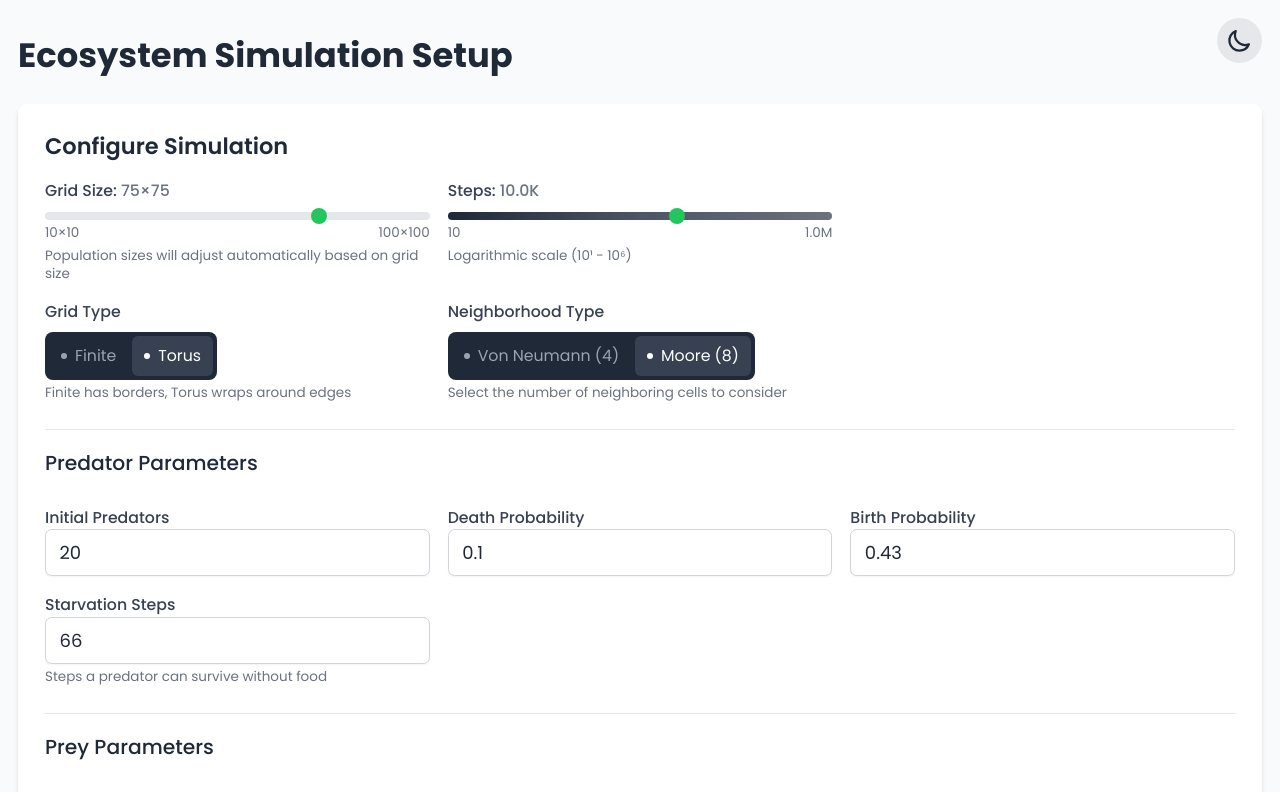
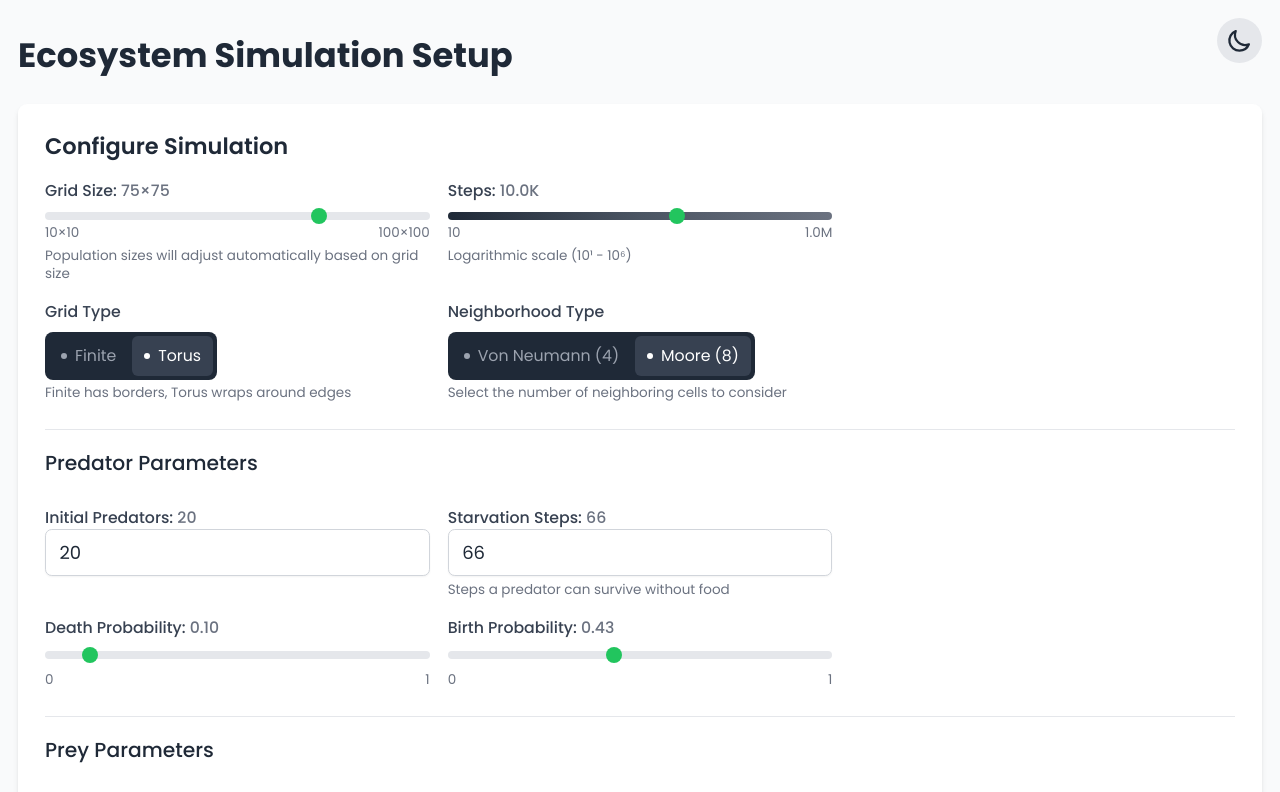
Before and after one commit to AIAll-TARS/modCA, a Next.js app in the folder frontend/: page /simulate in a window 1280 px wide. Shown: the top 792 px of the page. Built offline with nearby package versions, Linux system fonts and the light colour scheme; no server answers.

Commit message:
Reorganize predator section and convert probabilities to sliders

```diff
--- a/frontend/src/components/SimulationSetup.tsx
+++ b/frontend/src/components/SimulationSetup.tsx
@@ -218,6 +218,42 @@ export const SimulationSetup: React.FC<SimulationSetupProps> = ({ onStartSimulat
                 .radio-toggle label:hover {
                     color: #d1d5db;
                 }
+
+                /* Probability slider styles */
+                input[type="range"].probability-slider {
+                    -webkit-appearance: none;
+                    appearance: none;
+                    height: 8px;
+                    border-radius: 4px;
+                }
+
+                input[type="range"].probability-slider::-webkit-slider-thumb {
+                    -webkit-appearance: none;
+                    appearance: none;
+                    width: 16px;
+                    height: 16px;
+                    border-radius: 50%;
+                    background: #22c55e !important;
+                    cursor: pointer;
+                    border: none;
+                }
+
+                input[type="range"].probability-slider::-moz-range-thumb {
+                    width: 16px;
+                    height: 16px;
+                    border-radius: 50%;
+                    background: #22c55e !important;
+                    cursor: pointer;
+                    border: none;
+                }
+
+                input[type="range"].probability-slider:hover::-webkit-slider-thumb {
+                    background: #16a34a !important;
+                }
+
+                input[type="range"].probability-slider:hover::-moz-range-thumb {
+                    background: #16a34a !important;
+                }
             `}</style>
 
             <h1 className="text-3xl font-bold text-gray-800 dark:text-dark-text mb-6">Ecosystem Simulation Setup</h1>
@@ -360,8 +396,11 @@ export const SimulationSetup: React.FC<SimulationSetupProps> = ({ onStartSimulat
                                         <h3 className="text-lg font-medium text-gray-800 dark:text-dark-text mb-2">Predator Parameters</h3>
                                     </div>
 
+                                    {/* Predator Counts Row */}
                                     <div>
-                                        <label htmlFor="initial_predators" className="block text-sm font-medium text-gray-700 dark:text-gray-300">Initial Predators</label>
+                                        <label htmlFor="initial_predators" className="block text-sm font-medium text-gray-700 dark:text-gray-300">
+                                            Initial Predators: <span className="text-gray-500">{values.initial_predators}</span>
+                                        </label>
                                         <Field
                                             type="number"
                                             name="initial_predators"
@@ -373,33 +412,9 @@ export const SimulationSetup: React.FC<SimulationSetupProps> = ({ onStartSimulat
                                     </div>
 
                                     <div>
-                                        <label htmlFor="predator_death_probability" className="block text-sm font-medium text-gray-700 dark:text-gray-300">Death Probability</label>
-                                        <Field
-                                            type="number"
-                                            name="predator_death_probability"
-                                            step="0.01"
-                                            min={VALIDATION_LIMITS.PREDATOR_DEATH_PROBABILITY.min}
-                                            max={VALIDATION_LIMITS.PREDATOR_DEATH_PROBABILITY.max}
-                                            className="input"
-                                        />
-                                        <ErrorMessage name="predator_death_probability" component="div" className="text-red-500 text-sm mt-1" />
-                                    </div>
-
-                                    <div>
-                                        <label htmlFor="predator_birth_probability" className="block text-sm font-medium text-gray-700 dark:text-gray-300">Birth Probability</label>
-                                        <Field
-                                            type="number"
-                                            name="predator_birth_probability"
-                                            step="0.01"
-                                            min={VALIDATION_LIMITS.PREDATOR_BIRTH_PROBABILITY.min}
-                                            max={VALIDATION_LIMITS.PREDATOR_BIRTH_PROBABILITY.max}
-                                            className="input"
-                                        />
-                                        <ErrorMessage name="predator_birth_probability" component="div" className="text-red-500 text-sm mt-1" />
-                                    </div>
-
-                                    <div>
-                                        <label htmlFor="predator_starvation_steps" className="block text-sm font-medium text-gray-700 dark:text-gray-300">Starvation Steps</label>
+                                        <label htmlFor="predator_starvation_steps" className="block text-sm font-medium text-gray-700 dark:text-gray-300">
+                                            Starvation Steps: <span className="text-gray-500">{values.predator_starvation_steps}</span>
+                                        </label>
                                         <Field
                                             type="number"
                                             name="predator_starvation_steps"
@@ -407,9 +422,54 @@ export const SimulationSetup: React.FC<SimulationSetupProps> = ({ onStartSimulat
                                             max={VALIDATION_LIMITS.PREDATOR_STARVATION_STEPS.max}
                                             className="input"
                                         />
-                                        <div className="text-xs text-gray-500 dark:text-gray-400 mt-1">Steps a predator can survive without food</div>
+                                        <div className="text-xs text-gray-500 mt-1">Steps a predator can survive without food</div>
                                         <ErrorMessage name="predator_starvation_steps" component="div" className="text-red-500 text-sm mt-1" />
                                     </div>
+
+                                    {/* Empty div to maintain grid layout */}
+                                    <div></div>
+
+                                    {/* Predator Probabilities Row */}
+                                    <div>
+                                        <label htmlFor="predator_death_probability" className="block text-sm font-medium text-gray-700 dark:text-gray-300">
+                                            Death Probability: <span className="text-gray-500">{values.predator_death_probability.toFixed(2)}</span>
+                                        </label>
+                                        <Field
+                                            type="range"
+                                            name="predator_death_probability"
+                                            min={VALIDATION_LIMITS.PREDATOR_DEATH_PROBABILITY.min}
+                                            max={VALIDATION_LIMITS.PREDATOR_DEATH_PROBABILITY.max}
+                                            step="0.01"
+                                            className="probability-slider w-full h-2 bg-gray-200 rounded-lg appearance-none cursor-pointer dark:bg-gray-700"
+                                        />
+                                        <div className="flex justify-between text-xs text-gray-500 mt-1">
+                                            <span>0</span>
+                                            <span>1</span>
+                                        </div>
+                                        <ErrorMessage name="predator_death_probability" component="div" className="text-red-500 text-sm mt-1" />
+                                    </div>
+
+                                    <div>
+                                        <label htmlFor="predator_birth_probability" className="block text-sm font-medium text-gray-700 dark:text-gray-300">
+                                            Birth Probability: <span className="text-gray-500">{values.predator_birth_probability.toFixed(2)}</span>
+                                        </label>
+                                        <Field
+                                            type="range"
+                                            name="predator_birth_probability"
+                                            min={VALIDATION_LIMITS.PREDATOR_BIRTH_PROBABILITY.min}
+                                            max={VALIDATION_LIMITS.PREDATOR_BIRTH_PROBABILITY.max}
+                                            step="0.01"
+                                            className="probability-slider w-full h-2 bg-gray-200 rounded-lg appearance-none cursor-pointer dark:bg-gray-700"
+                                        />
+                                        <div className="flex justify-between text-xs text-gray-500 mt-1">
+                                            <span>0</span>
+                                            <span>1</span>
+                                        </div>
+                                        <ErrorMessage name="predator_birth_probability" component="div" className="text-red-500 text-sm mt-1" />
+                                    </div>
+
+                                    {/* Empty div to maintain grid layout */}
+                                    <div></div>
 
                                     <div className="col-span-3 border-t pt-4 mt-2">
                                         <h3 className="text-lg font-medium text-gray-800 dark:text-dark-text mb-2">Prey Parameters</h3>
```
